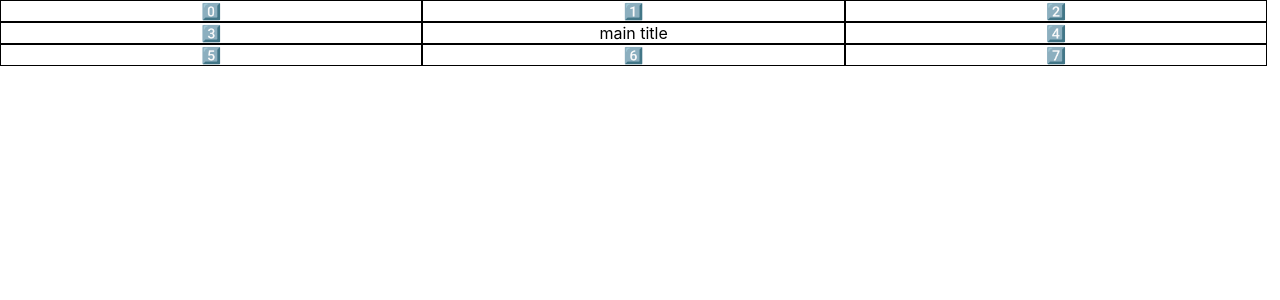
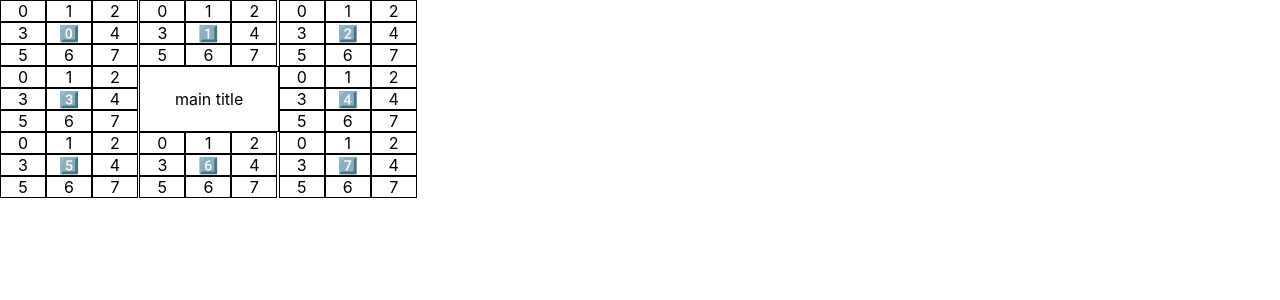
Before and after one commit to hewonjeong/mandala, a React (Create React App) app: page / in a window 1280 px wide. Shown: the top 300 px of the page. Built offline with nearby package versions, Linux system fonts and the light colour scheme.

Commit message:
update Block component with recursion

```diff
--- a/src/components/Block/Block.module.scss
+++ b/src/components/Block/Block.module.scss
@@ -1,8 +1,14 @@
-.title {
-  box-sizing: border-box;
-  border: 1px solid black;
+.wrap {
   display: flex;
+  flex-wrap: wrap;
   width: 33%;
-  justify-content: center;
-  align-items: center;
+
+  .title {
+    box-sizing: border-box;
+    border: 1px solid black;
+    display: flex;
+    width: 33%;
+    justify-content: center;
+    align-items: center;
+  }
 }
--- a/src/components/Block/Block.tsx
+++ b/src/components/Block/Block.tsx
@@ -1,6 +1,5 @@
 import React, { Component } from 'react'
 import BlockClass from '../../types/Block'
-import block from '../../samples/block'
 import style from './Block.module.scss'
 
 interface Props {
@@ -13,18 +12,20 @@ class Block extends Component<Props, {}> {
   }
   render() {
     const { block } = this.props
-    return (
-      <>
-        {this.renderBlock(block.children[0])}
-        {this.renderBlock(block.children[1])}
-        {this.renderBlock(block.children[2])}
-        {this.renderBlock(block.children[3])}
-        {this.renderBlock(block)}
-        {this.renderBlock(block.children[4])}
-        {this.renderBlock(block.children[5])}
-        {this.renderBlock(block.children[6])}
-        {this.renderBlock(block.children[7])}
-      </>
+    return block.children ? (
+      <div className={style.wrap}>
+        <Block block={block.children[0]} />
+        <Block block={block.children[1]} />
+        <Block block={block.children[2]} />
+        <Block block={block.children[3]} />
+        <div className={style.title}>{block.title}</div>
+        <Block block={block.children[4]} />
+        <Block block={block.children[5]} />
+        <Block block={block.children[6]} />
+        <Block block={block.children[7]} />
+      </div>
+    ) : (
+      <div className={style.title}>{block.title}</div>
     )
   }
 }
--- a/src/samples/block.ts
+++ b/src/samples/block.ts
@@ -5,35 +5,107 @@ const block: Block = {
   children: [
     {
       title: '0️⃣',
-      children: [],
+      children: [
+        { title: '0' },
+        { title: '1' },
+        { title: '2' },
+        { title: '3' },
+        { title: '4' },
+        { title: '5' },
+        { title: '6' },
+        { title: '7' },
+      ],
     },
     {
       title: '1️⃣',
-      children: [],
+      children: [
+        { title: '0' },
+        { title: '1' },
+        { title: '2' },
+        { title: '3' },
+        { title: '4' },
+        { title: '5' },
+        { title: '6' },
+        { title: '7' },
+      ],
     },
     {
       title: '2️⃣',
-      children: [],
+      children: [
+        { title: '0' },
+        { title: '1' },
+        { title: '2' },
+        { title: '3' },
+        { title: '4' },
+        { title: '5' },
+        { title: '6' },
+        { title: '7' },
+      ],
     },
     {
       title: '3️⃣',
-      children: [],
+      children: [
+        { title: '0' },
+        { title: '1' },
+        { title: '2' },
+        { title: '3' },
+        { title: '4' },
+        { title: '5' },
+        { title: '6' },
+        { title: '7' },
+      ],
     },
     {
       title: '4️⃣',
-      children: [],
+      children: [
+        { title: '0' },
+        { title: '1' },
+        { title: '2' },
+        { title: '3' },
+        { title: '4' },
+        { title: '5' },
+        { title: '6' },
+        { title: '7' },
+      ],
     },
     {
       title: '5️⃣',
-      children: [],
+      children: [
+        { title: '0' },
+        { title: '1' },
+        { title: '2' },
+        { title: '3' },
+        { title: '4' },
+        { title: '5' },
+        { title: '6' },
+        { title: '7' },
+      ],
     },
     {
       title: '6️⃣',
-      children: [],
+      children: [
+        { title: '0' },
+        { title: '1' },
+        { title: '2' },
+        { title: '3' },
+        { title: '4' },
+        { title: '5' },
+        { title: '6' },
+        { title: '7' },
+      ],
     },
     {
       title: '7️⃣',
-      children: [],
+      children: [
+        { title: '0' },
+        { title: '1' },
+        { title: '2' },
+        { title: '3' },
+        { title: '4' },
+        { title: '5' },
+        { title: '6' },
+        { title: '7' },
+      ],
     },
   ],
 }
--- a/src/types/Block.ts
+++ b/src/types/Block.ts
@@ -2,5 +2,5 @@ import { FixedSizeArray } from './utils'
 
 export default interface Block {
   title: string
-  children: [Block?, Block?, Block?, Block?, Block?, Block?, Block?, Block?]
+  children?: [Block, Block, Block, Block, Block, Block, Block, Block]
 }
```
